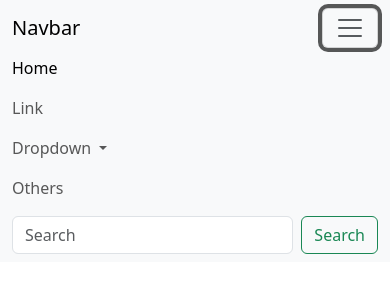
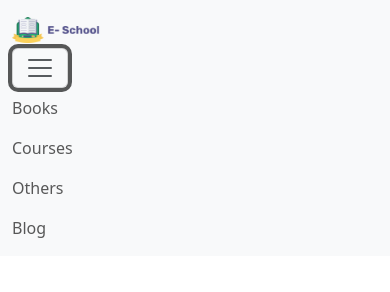
Before and after one commit to mhasan1224/E-School, a plain HTML site: page index.html in a window 390 px wide. Both pictures are taken after a click on the button "Toggle navigation". Drawn offline with nearby package versions, Linux system fonts and the light colour scheme.

Commit message:
running again

```diff
--- a/index.html
+++ b/index.html
@@ -3,10 +3,16 @@
   <head>
     <meta charset="utf-8">
     <meta name="viewport" content="width=device-width, initial-scale=1">
-    <title>E-school</title>
+    <!--font family-->
+    <link rel="preconnect" href="https://fonts.googleapis.com">
+    <link rel="preconnect" href="https://fonts.gstatic.com" crossorigin>
+    <link href="https://fonts.googleapis.com/css2?family=Poppins:wght@100;200;300;400;500;600;700;800;900&display=swap" rel="stylesheet">
+     <!--bootstrao css-->
     <link href="https://cdn.jsdelivr.net/npm/bootstrap@5.3.0-alpha1/dist/css/bootstrap.min.css" rel="stylesheet">
+    <!--custom csss-->
     <link rel="stylesheet" href="e-school/all.min.css">
     <link rel="stylesheet" href="e-school/style.css">
+    <title>E-school</title>
   </head>
   <body>
 
@@ -15,36 +21,25 @@
             <div class="row">
               <nav class="navbar navbar-expand-lg bg-body-tertiary">
                 <div class="container-fluid">
-                      <a class="navbar-brand" href="#">Navbar</a>
-                      <button class="navbar-toggler" type="button" data-bs-toggle="collapse" data-bs-target="#navbarSupportedContent" aria-controls="navbarSupportedContent" aria-expanded="false" aria-label="Toggle navigation">
+                  <a class="navbar-brand" href="#"><img class="img-fluid w-25" src="images/ICON/Logo.png" alt="Logo"></a>
+                  <button class="navbar-toggler" type="button" data-bs-toggle="collapse" data-bs-target="#navbarNav" aria-controls="navbarNav" aria-expanded="false" aria-label="Toggle navigation">
                     <span class="navbar-toggler-icon"></span>
                   </button>
-                      <div class="collapse navbar-collapse" id="navbarSupportedContent">
-                        <ul class="navbar-nav me-auto mb-2 mb-lg-0">
+                  <div class="collapse navbar-collapse" id="navbarNav">
+                    <ul class="navbar-nav">
                       <li class="nav-item">
-                            <a class="nav-link active" aria-current="page" href="#">Home</a>
+                        <a class="nav-link" aria-current="page" href="#">Books</a>
                       </li>
                       <li class="nav-item">
-                            <a class="nav-link" href="#">Link</a>
-                          </li>
-                          <li class="nav-item dropdown">
-                            <a class="nav-link dropdown-toggle" href="#" role="button" data-bs-toggle="dropdown" aria-expanded="false">
-                              Dropdown
-                            </a>
-                            <ul class="dropdown-menu">
-                              <li><a class="dropdown-item" href="#">Books</a></li>
-                              <li><a class="dropdown-item" href="#">Courses</a></li>
-                              <li><a class="dropdown-item" href="#">Others</a></li>
-                            </ul>
+                        <a class="nav-link" href="#">Courses</a>
                       </li>
                       <li class="nav-item">
-                            <a class="nav-link ">Others</a>
+                        <a class="nav-link" href="#">Others</a>
+                      </li>
+                      <li class="nav-item">
+                        <a class="nav-link" href="#">Blog</a>
                       </li>
                     </ul>
-                        <form class="d-flex" role="search">
-                          <input class="form-control me-2" type="search" placeholder="Search" aria-label="Search">
-                          <button class="btn btn-outline-success" type="submit">Search</button>
-                        </form>
                   </div>
                 </div>
               </nav>
```
Lines whose indentation alone changed are shown as unchanged.
